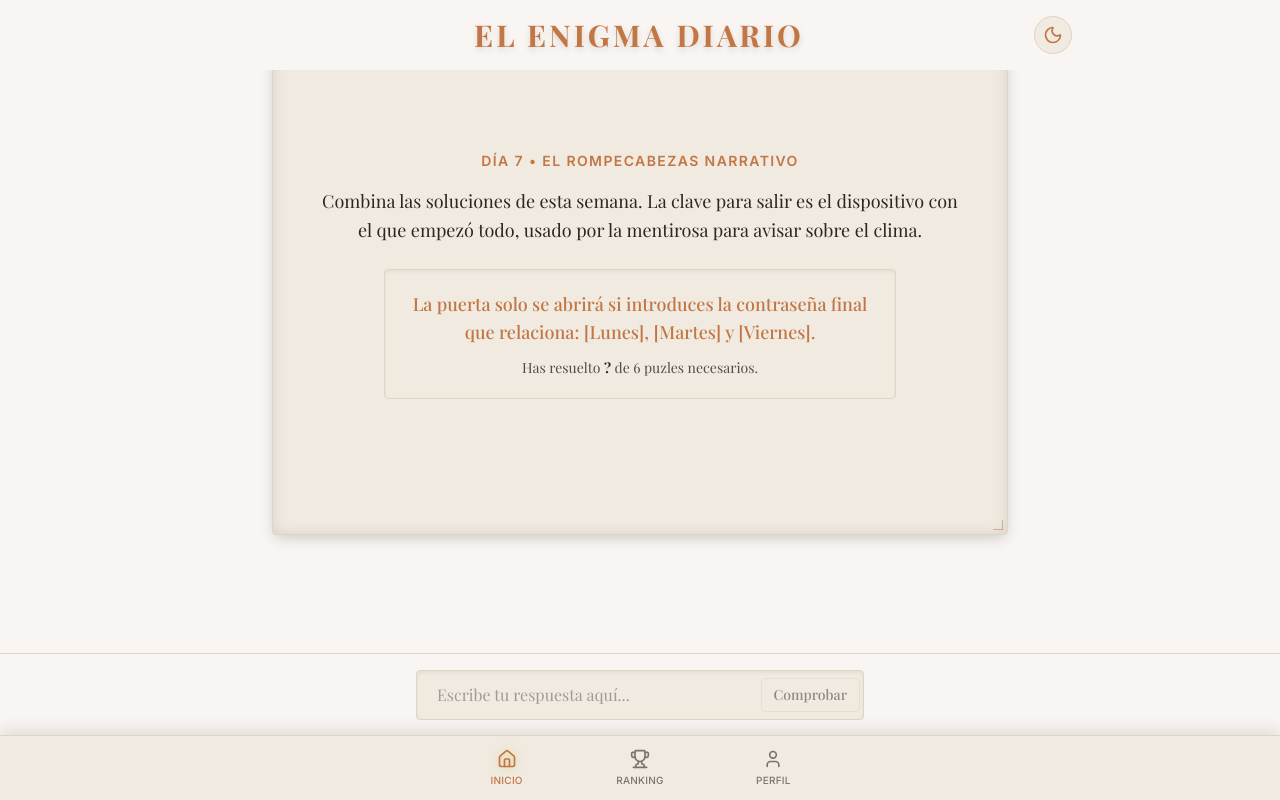
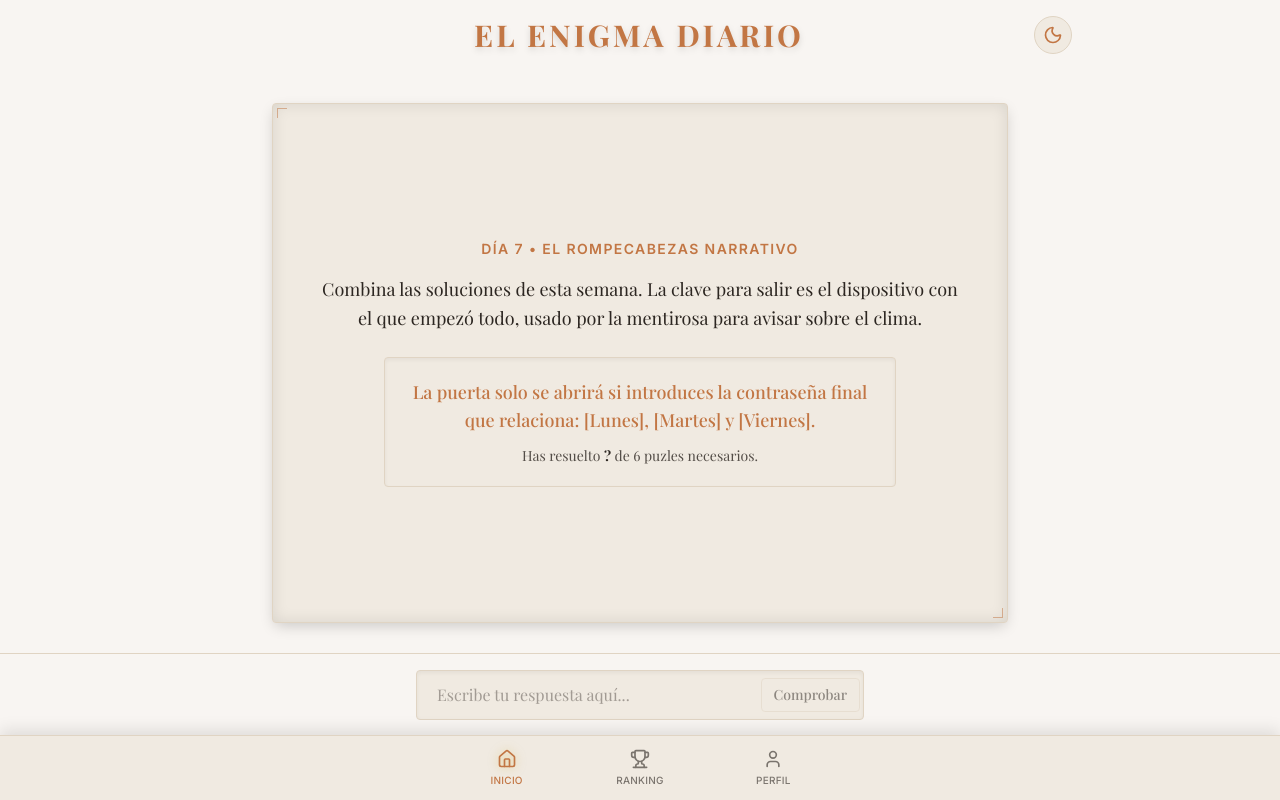
Before and after one commit to adriangonzalez141516/juegodiario, a Next.js app: page / in a window 1280 px wide. Built offline with nearby package versions, Linux system fonts and the light colour scheme; a web font is replaced by a local one.

Commit message:
style: fix vertical centering logic so puzzle sits perfectly centered in visible space

```diff
--- a/src/app/[[...slug]]/page.tsx
+++ b/src/app/[[...slug]]/page.tsx
@@ -78,11 +78,11 @@ export default async function OrchestratorPage({ params }: Props) {
         dangerouslySetInnerHTML={{ __html: JSON.stringify(jsonLd) }}
       />
 
-      <div className="w-full mb-32">
-        <Suspense fallback={<div className="animate-pulse h-[65vh] w-full bg-[var(--card)] opacity-50 rounded-sm"></div>}>
+      <Suspense fallback={<div className="animate-pulse h-[65vh] w-full bg-[var(--card)] opacity-50 rounded-sm my-auto"></div>}>
+        <div className="w-full my-auto">
           <PuzzleView puzzle={puzzle} />
-        </Suspense>
-      </div>
+        </div>
+      </Suspense>
 
       <div className="fixed bottom-16 left-0 w-full p-4 bg-[var(--background)] border-t border-[var(--card-border)] z-40 flex justify-center">
         <div className="w-full max-w-md">
--- a/src/app/layout.tsx
+++ b/src/app/layout.tsx
@@ -38,7 +38,7 @@ export default function RootLayout({
             </h1>
             <ThemeToggle />
           </header>
-          <main className="flex-1 w-full max-w-3xl mx-auto px-4 pb-48 flex flex-col items-center justify-center min-h-0 overflow-y-auto">
+          <main className="flex-1 w-full max-w-3xl mx-auto px-4 pb-40 pt-4 flex flex-col items-center justify-center min-h-0 overflow-y-auto">
             {children}
           </main>
           <BottomBar />
```
